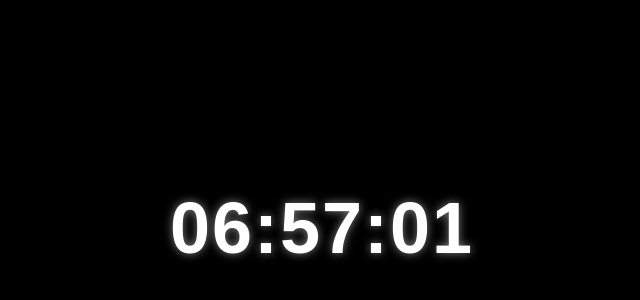
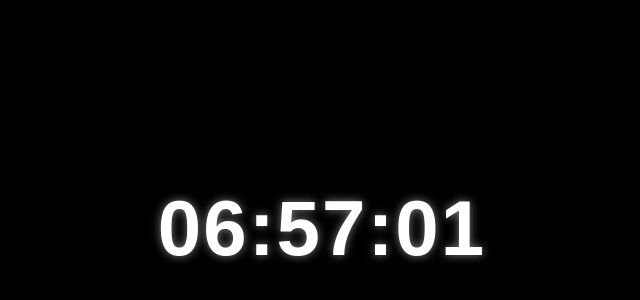
Before and after one commit to surajang/iphone4clock, a website: page public/index.html in a window 1280 px wide. Shown: the part 172-472 px from the top of the page, without its empty margins (318-958 px from the left). Drawn offline with Linux system fonts and the light colour scheme.

Commit message:
fix display

```diff
--- a/public/index.html
+++ b/public/index.html
@@ -39,7 +39,7 @@
         }
 
         .clock {
-            font-size: 72px;
+            font-size: 78px;
             font-weight: bold;
             text-align: center;
             letter-spacing: 2px;
@@ -49,6 +49,7 @@
         .time-separator {
             color: #ffffff;
             animation: blink 1s infinite;
+            -webkit-animation: blink 1s infinite;
         }
 
         @keyframes blink {
```
